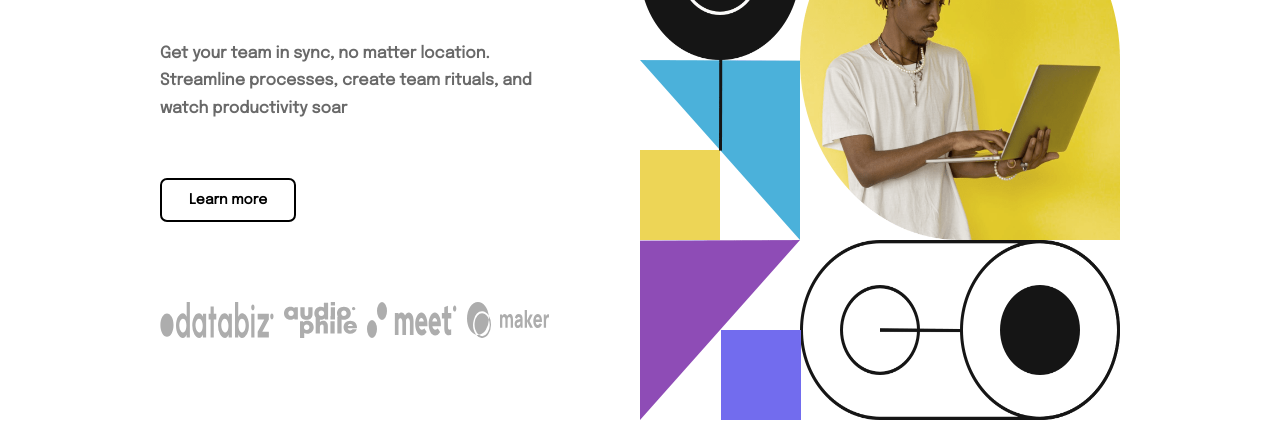
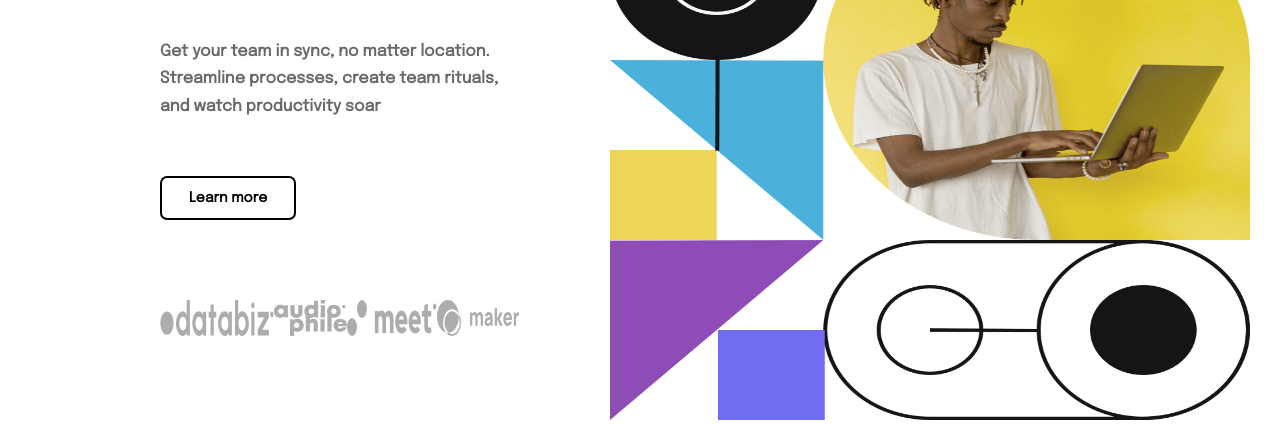
Before and after one commit to Stayl045/project-2-drop-down-navigation, a plain HTML site: page index.html in a window 1280 px wide. Shown: the part 406-830 px from the top of the page. Drawn offline with Linux system fonts and the light colour scheme.

Commit message:
added readme notes

```diff
--- a/css/main.css
+++ b/css/main.css
@@ -169,7 +169,8 @@ p {
 
 
 .hero-container {
-  display: grid;
+  display: flex;
+  /* flex-wrap: wrap; */
   grid-template-columns: 1fr 1fr;
   width: 100%;
   padding-left: 5em;
@@ -184,19 +185,23 @@ p {
 }
 
 .item-1 {
-  display: grid;
-  text-align: left;
+  display: flex;
+  /* text-align: left; */
   align-items: center;
 
 }
 
 .info-container {
+  display: flex;
+  flex-wrap: wrap;
 padding-right: 90px;
 }
 
 .hero-image {
-  min-width: 20%;
-  width: 100%;
+  display: flex;
+  flex-wrap: wrap;
+  min-width: 50vw;
+  /* width: 100%; */
   height: 90vh;
 }
 
```
Also changed, not shown: 1 other file.
